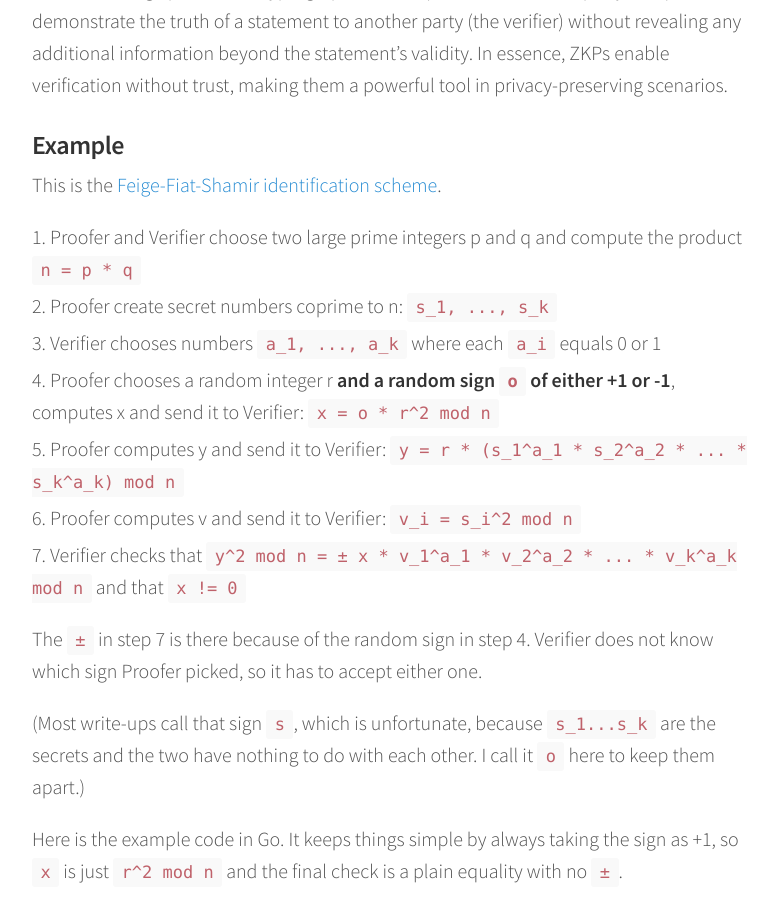
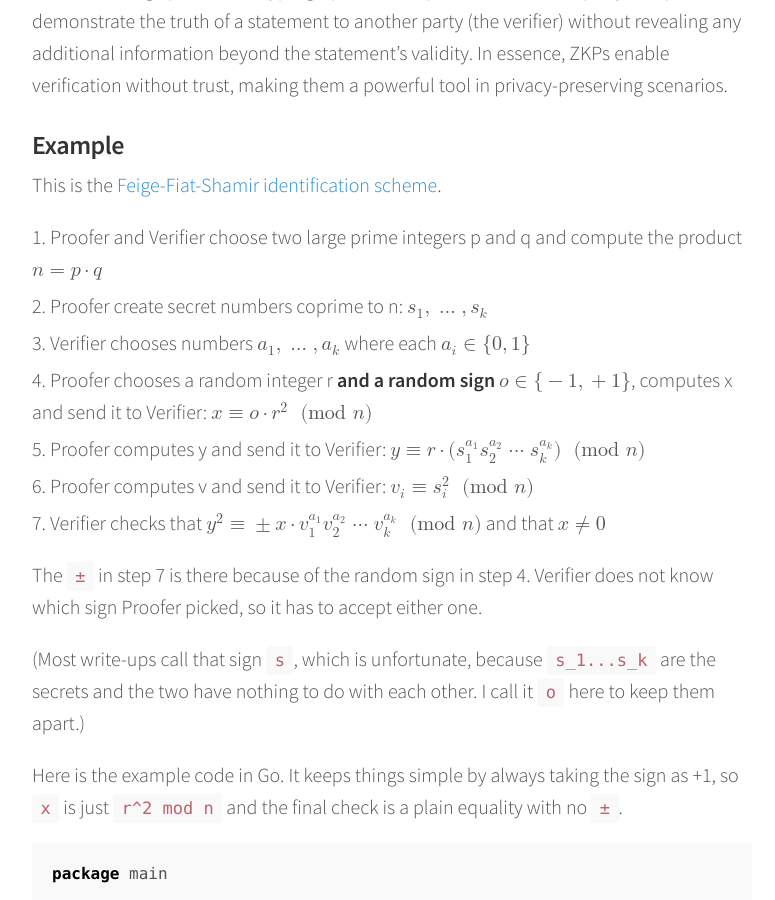
Before and after one commit to nyelonong/nyelonong.github.io, a Jekyll site: the page built from _posts/2024-02-17-zeroknowledgeproof.markdown, in a window 1280 px wide and 900 px high, scrolled down 617 px. Shown: the whole window, without its empty margins (248-1023 px from the left). Built offline with Jekyll 4.4.1, drawn with Linux system fonts in a browser that asks for light colours.

Commit message:
feat: typeset the ZKP formulas with MathML instead of monospace
Dropping MathJax left the Feige-Fiat-Shamir steps as ASCII in code spans
(`s_1^a_1`), which is not math, just monospace text. MathML gets real typeset
output back: proper subscripts, nested exponents, and the actual glyphs for
identity, plus/minus and ellipsis.

<math> is a native HTML element -- Chrome 109+, Safari and Firefox all typeset
it in the browser's own engine -- so this needs no library, no Jekyll plugin and
no third-party origin. It stays selectable text and remains screen-reader
accessible, which neither MathJax's output nor a pre-rendered image would be.

Co-Authored-By: Claude Opus 4.8 (1M context) <noreply@anthropic.com>

```diff
--- a/_posts/2024-02-17-zeroknowledgeproof.markdown
+++ b/_posts/2024-02-17-zeroknowledgeproof.markdown
@@ -16,13 +16,13 @@ Zero-knowledge proofs are cryptographic techniques that allow one party (the pro
 
 This is the [Feige-Fiat-Shamir identification scheme](https://en.wikipedia.org/wiki/Feige%E2%80%93Fiat%E2%80%93Shamir_identification_scheme).
 
-1. Proofer and Verifier choose two large prime integers p and q and compute the product `n = p * q`
-2. Proofer create secret numbers coprime to n: `s_1, ..., s_k`
-3. Verifier chooses numbers `a_1, ..., a_k` where each `a_i` equals 0 or 1
-4. Proofer chooses a random integer r **and a random sign `o` of either +1 or -1**, computes x and send it to Verifier: `x = o * r^2 mod n`
-5. Proofer computes y and send it to Verifier: `y = r * (s_1^a_1 * s_2^a_2 * ... * s_k^a_k) mod n`
-6. Proofer computes v and send it to Verifier: `v_i = s_i^2 mod n`
-7. Verifier checks that `y^2 mod n = ± x * v_1^a_1 * v_2^a_2 * ... * v_k^a_k mod n` and that `x != 0`
+1. Proofer and Verifier choose two large prime integers p and q and compute the product <math><mi>n</mi><mo>=</mo><mi>p</mi><mo>&#8901;</mo><mi>q</mi></math>
+2. Proofer create secret numbers coprime to n: <math><msub><mi>s</mi><mn>1</mn></msub><mo>,</mo><mo>&#8230;</mo><mo>,</mo><msub><mi>s</mi><mi>k</mi></msub></math>
+3. Verifier chooses numbers <math><msub><mi>a</mi><mn>1</mn></msub><mo>,</mo><mo>&#8230;</mo><mo>,</mo><msub><mi>a</mi><mi>k</mi></msub></math> where each <math><msub><mi>a</mi><mi>i</mi></msub><mo>&#8712;</mo><mo stretchy="false">{</mo><mn>0</mn><mo>,</mo><mn>1</mn><mo stretchy="false">}</mo></math>
+4. Proofer chooses a random integer r **and a random sign** <math><mi>o</mi><mo>&#8712;</mo><mo stretchy="false">{</mo><mo>&#8722;</mo><mn>1</mn><mo>,</mo><mo>+</mo><mn>1</mn><mo stretchy="false">}</mo></math>, computes x and send it to Verifier: <math><mi>x</mi><mo>&#8801;</mo><mi>o</mi><mo>&#8901;</mo><msup><mi>r</mi><mn>2</mn></msup><mspace width="0.6em"></mspace><mo stretchy="false">(</mo><mtext>mod&#160;</mtext><mi>n</mi><mo stretchy="false">)</mo></math>
+5. Proofer computes y and send it to Verifier: <math><mi>y</mi><mo>&#8801;</mo><mi>r</mi><mo>&#8901;</mo><mo stretchy="false">(</mo><msubsup><mi>s</mi><mn>1</mn><msub><mi>a</mi><mn>1</mn></msub></msubsup><msubsup><mi>s</mi><mn>2</mn><msub><mi>a</mi><mn>2</mn></msub></msubsup><mo>&#8943;</mo><msubsup><mi>s</mi><mi>k</mi><msub><mi>a</mi><mi>k</mi></msub></msubsup><mo stretchy="false">)</mo><mspace width="0.6em"></mspace><mo stretchy="false">(</mo><mtext>mod&#160;</mtext><mi>n</mi><mo stretchy="false">)</mo></math>
+6. Proofer computes v and send it to Verifier: <math><msub><mi>v</mi><mi>i</mi></msub><mo>&#8801;</mo><msubsup><mi>s</mi><mi>i</mi><mn>2</mn></msubsup><mspace width="0.6em"></mspace><mo stretchy="false">(</mo><mtext>mod&#160;</mtext><mi>n</mi><mo stretchy="false">)</mo></math>
+7. Verifier checks that <math><msup><mi>y</mi><mn>2</mn></msup><mo>&#8801;</mo><mo>&#177;</mo><mi>x</mi><mo>&#8901;</mo><msubsup><mi>v</mi><mn>1</mn><msub><mi>a</mi><mn>1</mn></msub></msubsup><msubsup><mi>v</mi><mn>2</mn><msub><mi>a</mi><mn>2</mn></msub></msubsup><mo>&#8943;</mo><msubsup><mi>v</mi><mi>k</mi><msub><mi>a</mi><mi>k</mi></msub></msubsup><mspace width="0.6em"></mspace><mo stretchy="false">(</mo><mtext>mod&#160;</mtext><mi>n</mi><mo stretchy="false">)</mo></math> and that <math><mi>x</mi><mo>&#8800;</mo><mn>0</mn></math>
 
 The `±` in step 7 is there because of the random sign in step 4. Verifier does
 not know which sign Proofer picked, so it has to accept either one.
```
